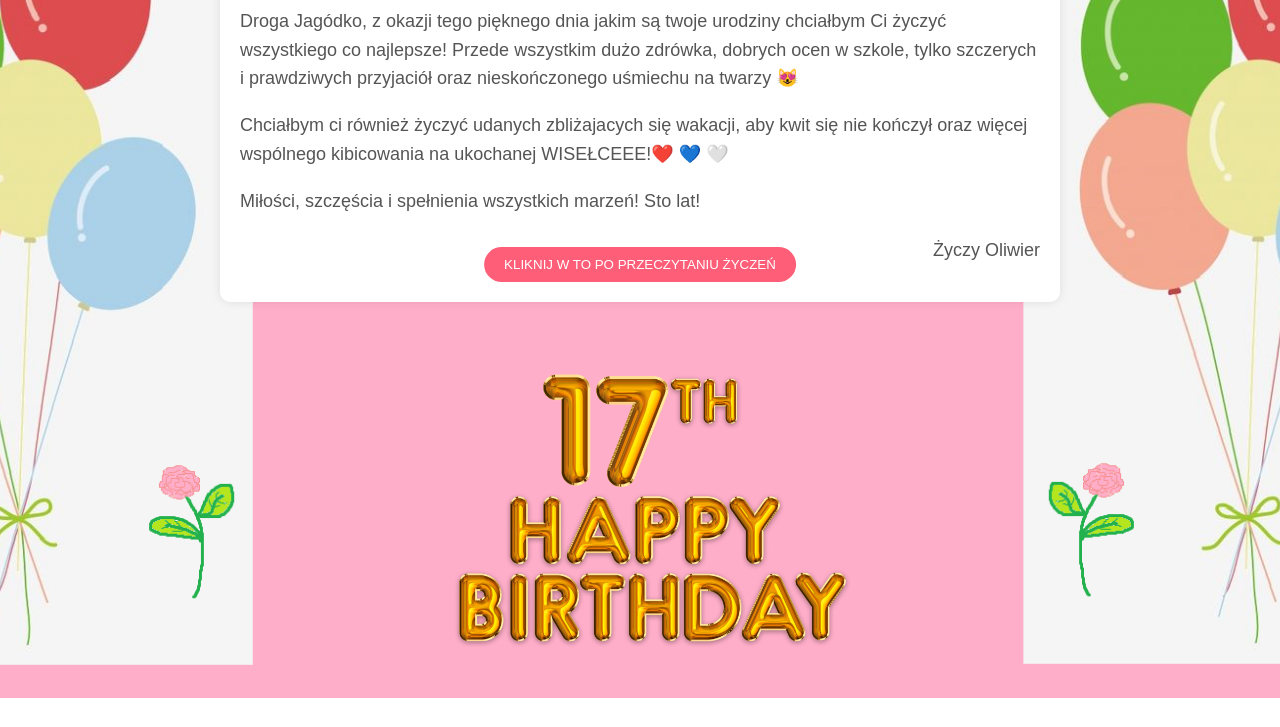
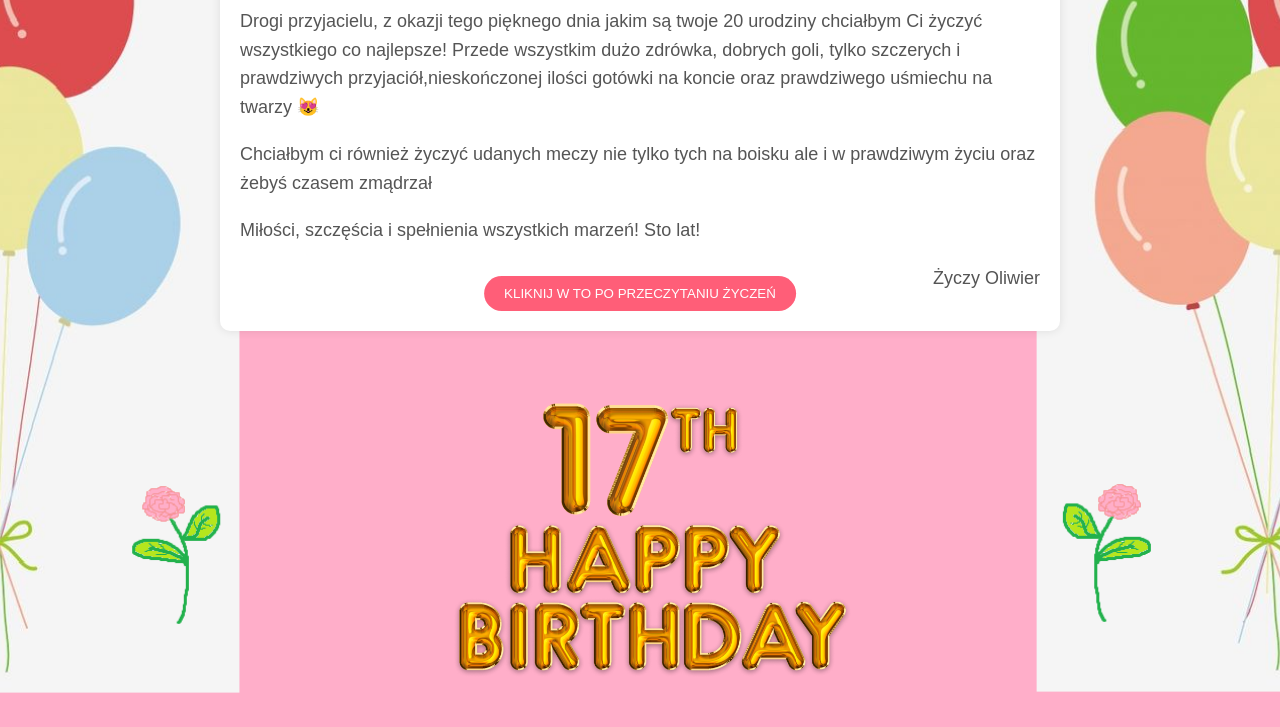
Before and after one commit to karyssx/WSZYSTKIEGO-NAJLEPSZEGO, a plain HTML site: page index.html in a window 1280 px wide. Shown: the part 143-870 px from the top of the page. Before the commit the page ends 841 px from the top, so only its background shows below. Drawn offline with Linux system fonts and the light colour scheme.

Commit message:
index.html

```diff
--- a/index.html
+++ b/index.html
@@ -12,11 +12,11 @@
 
     <div class="container">
         <h1>Wszystkiego Najlepszego z Okazji Urodzin!</h1>
-        <p>Droga Jagódko, z okazji tego pięknego dnia jakim są twoje urodziny chciałbym Ci życzyć wszystkiego co
-            najlepsze! Przede wszystkim dużo zdrówka, dobrych ocen w szkole, tylko szczerych i prawdziwych przyjaciół
-            oraz nieskończonego uśmiechu na twarzy 😻 </p>
-        <p>Chciałbym ci również życzyć udanych zbliżajacych się wakacji, aby kwit się nie kończył oraz więcej wspólnego
-            kibicowania na ukochanej WISEŁCEEE!❤️ 💙 🤍</p>
+        <p>Drogi przyjacielu, z okazji tego pięknego dnia jakim są twoje 20 urodziny chciałbym Ci życzyć wszystkiego co
+            najlepsze! Przede wszystkim dużo zdrówka, dobrych goli, tylko szczerych i prawdziwych przyjaciół,nieskończonej ilości gotówki na koncie
+            oraz prawdziwego uśmiechu na twarzy 😻 </p>
+        <p>Chciałbym ci również życzyć udanych meczy nie tylko tych na boisku ale i w prawdziwym życiu oraz żebyś czasem zmądrzał
+        </p>
         <p>Miłości, szczęścia i spełnienia wszystkich marzeń! Sto lat!</p>
         <div class="signature">
             <p>Życzy Oliwier</p>
```
